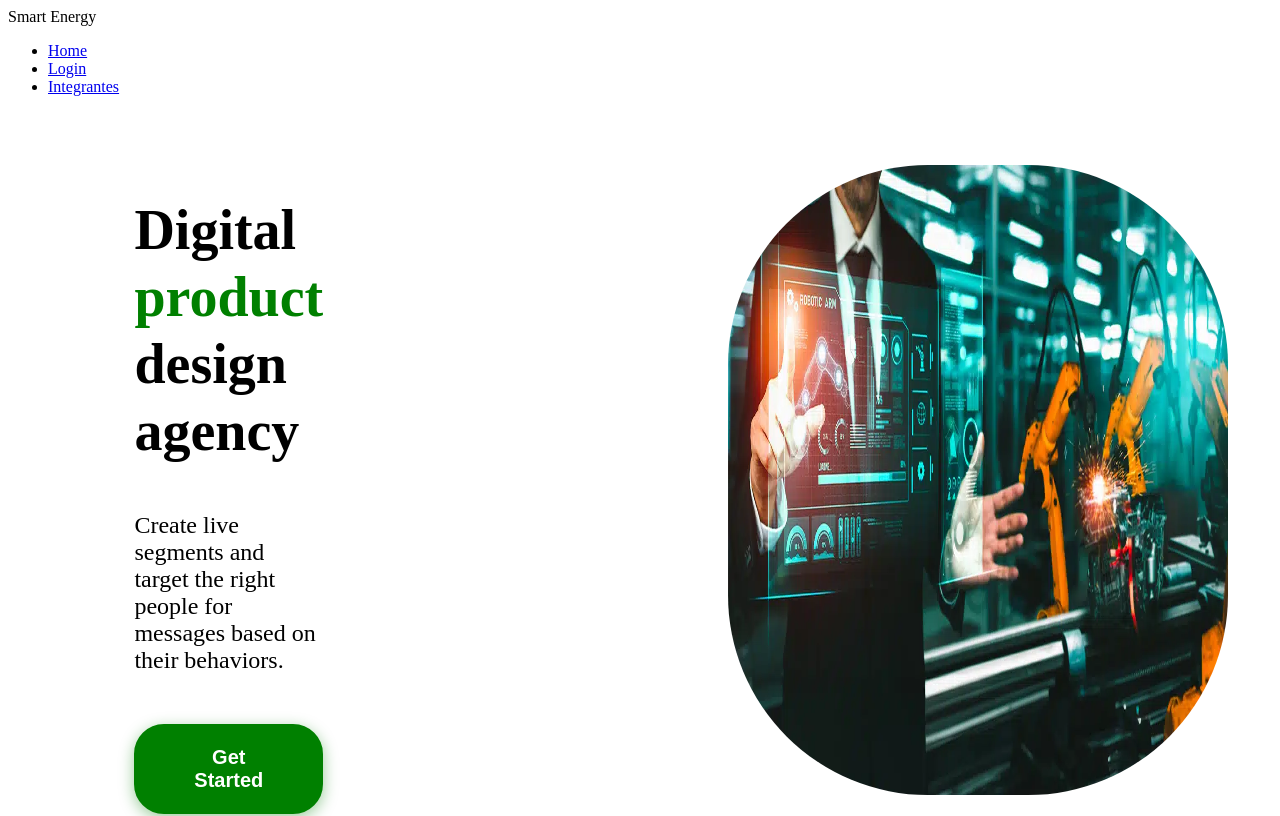
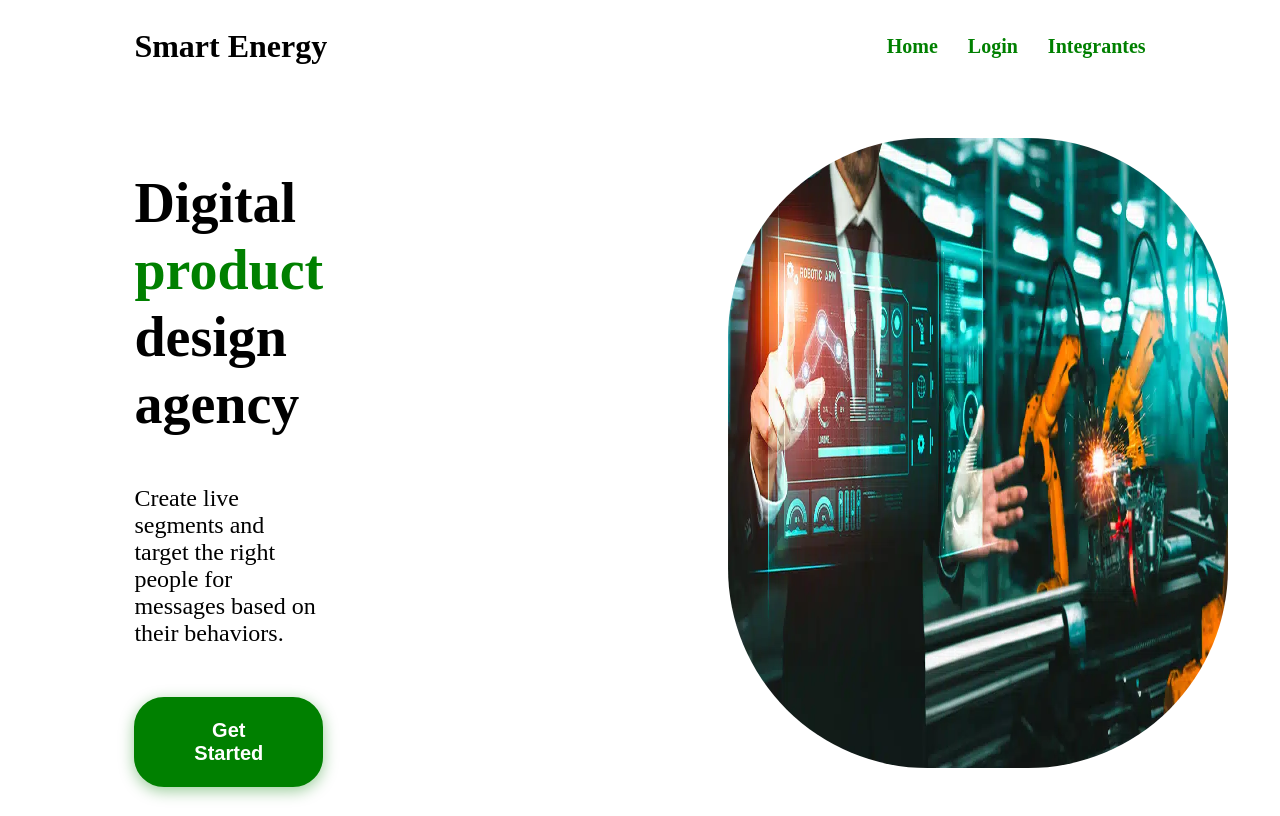
Before and after one commit to gustavoreislima13/global-solution, a Next.js app in the folder global/: page / in a window 1280 px wide. Shown: the top 816 px of the page. Built offline with nearby package versions, Linux system fonts and the light colour scheme.

Commit message:
cabecalho estilizado

```diff
--- a/global/src/components/Menu/Menu.tsx
+++ b/global/src/components/Menu/Menu.tsx
@@ -1,31 +1,24 @@
-import Link from 'next/link'
+import Link from 'next/link';
 
 export default function Menu() {
-    return (
-
-        <nav className=" border-gray-200 dark:bg-[#4B3F3F]">
-            <div className="max-w-screen-xl flex flex-wrap items-center justify-between mx-auto p-4">
-                <a className="flex items-center space-x-3 rtl:space-x-reverse">
-                    <span className="self-center text-2xl font-semibold whitespace-nowrap dark:text-[#4CF214]">Smart Energy</span>
-                </a>
-                <div className="hidden w-full md:block md:w-auto" id="navbar-default">
-                    <ul className="font-medium flex flex-col p-4 md:p-0 mt-4 border border-gray-100 rounded-lg bg-gray-50 md:flex-row md:space-x-8 rtl:space-x-reverse md:mt-0 md:border-0 md:bg-[#4B3F3F]  ">
-                        <li>
-                            <a href="/" className="block py-2 px-3 text-[#4CF214]  rounded md:bg-transparent md:p-0  " aria-current="page">Home</a>
-                        </li>
-                        <li>
-                            <a href="/login" className="block py-2 px-3 rounded md:p-0 dark:text-[#4CF214]">Login</a>
-                        </li>
-                        <li>
-                            <a href="/integrantes" className="block py-2 px-3 rounded md:p-0 dark:text-[#4CF214]">Integrantes</a>
-                        </li>
-
-
-
-                    </ul>
-                </div>
-            </div>
-        </nav>
-
-    )
+  return (
+    <nav style={{ backgroundColor: '#fff', padding: '20px 10%' }}>
+      <div style={{ display: 'flex', justifyContent: 'space-between', alignItems: 'center' }}>
+        <a style={{ textDecoration: 'none', color: '#000', fontSize: '2rem', fontWeight: 'bold' }}>
+          Smart Energy
+        </a>
+        <div style={{ display: 'flex', gap: '30px' }}>
+          <Link href="/" legacyBehavior>
+            <a style={{ color: '#008000', textDecoration: 'none', fontSize: '1.25rem', fontWeight: 'bold' }}>Home</a>
+          </Link>
+          <Link href="/login" legacyBehavior>
+            <a style={{ color: '#008000', textDecoration: 'none', fontSize: '1.25rem', fontWeight: 'bold' }}>Login</a>
+          </Link>
+          <Link href="/integrantes" legacyBehavior>
+            <a style={{ color: '#008000', textDecoration: 'none', fontSize: '1.25rem', fontWeight: 'bold' }}>Integrantes</a>
+          </Link>
+        </div>
+      </div>
+    </nav>
+  );
 }
```
